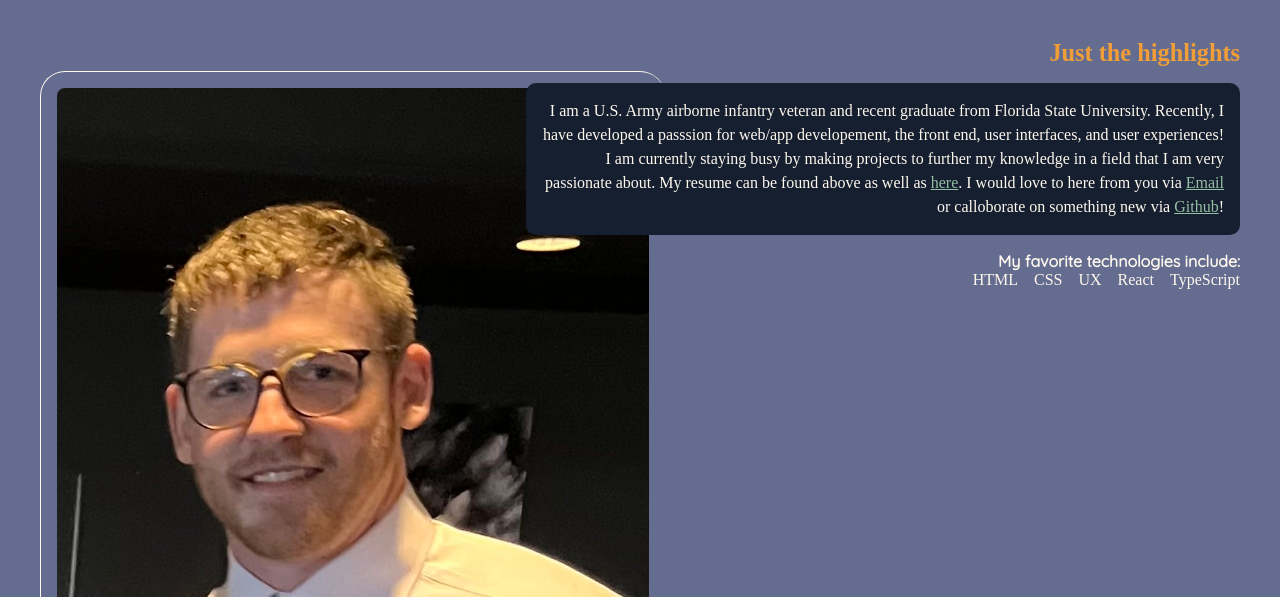
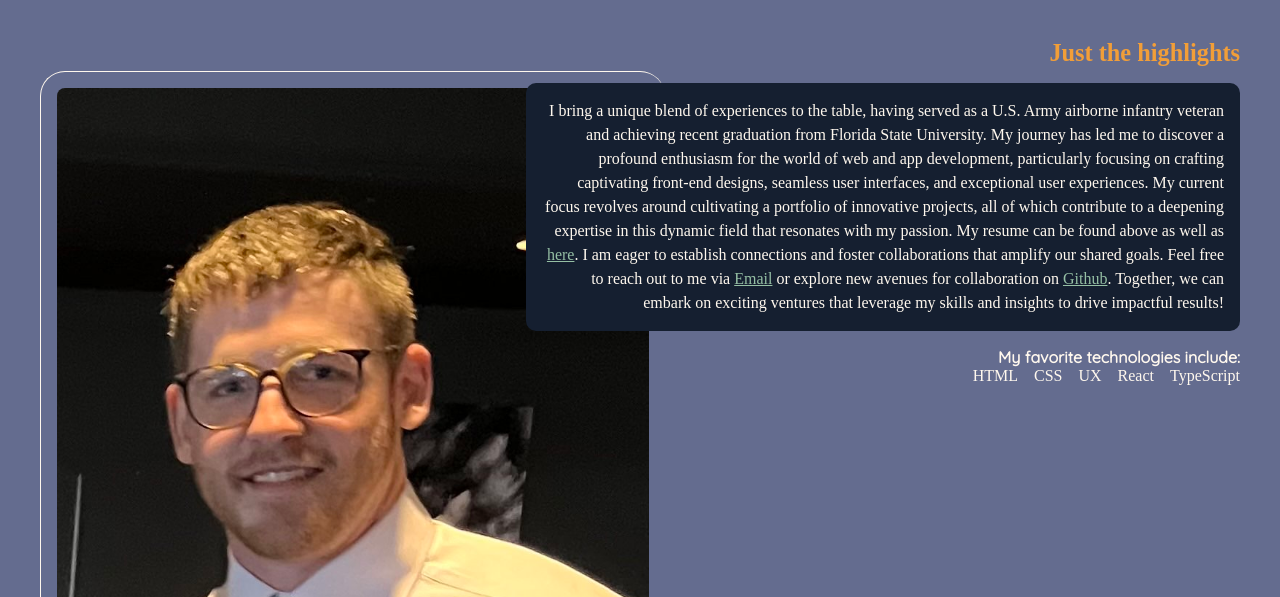
Before and after one commit to JoeSchmitt-2/portfolio-css-html, a plain HTML site: page about.html in a window 1280 px wide. Shown: the part 203-800 px from the top of the page. Drawn offline with Linux system fonts and the light colour scheme; a web font is replaced by a local one.

Commit message:
change to about section

```diff
--- a/about.html
+++ b/about.html
@@ -52,15 +52,16 @@
             <article>
                 <div class="text">
                     <h3>Just the highlights</h3>
-                    <p class="darkbox"> I am a U.S. Army airborne infantry veteran and recent graduate from
-                        Florida State University. Recently, I have developed a passsion for web/app developement, the
-                        front end, user interfaces, and user experiences! I am currently staying
-                        busy by making projects to further my knowledge in a field that I am very passionate about.
-                        My resume can be found above as well as
+                    <p class="darkbox">I bring a unique blend of experiences to the table, having served as a U.S. Army airborne infantry veteran and achieving recent
+                        graduation from Florida State University. My journey has led me to discover a profound enthusiasm for the world of web and app development,
+                        particularly focusing on crafting captivating front-end designs, seamless user interfaces, and exceptional user experiences.
+                        My current focus revolves around cultivating a portfolio of innovative projects, all of which contribute to a deepening expertise in this dynamic
+                        field that resonates with my passion. My resume can be found above as well as
                         <a href="https://www.dropbox.com/s/wdz4ld8yrd2et4k/Joseph%20Schmitt%20Resume.pdf?dl=0"
-                        target="_blank">here</a>. I would love to here from you via
-                        <a href="mailto:schmitttyy@gmail.com" target="_blank">Email</a> or calloborate on
-                        something new via <a href="https://github.com/JoeSchmitt-2" target="_blank">Github</a>!</p>
+                        target="_blank">here</a>. I am eager to establish connections and foster collaborations that amplify our shared goals. Feel free to reach out to
+                        me via <a href="mailto:schmitttyy@gmail.com" target="_blank">Email</a> or explore new avenues for collaboration on
+                        <a href="https://github.com/JoeSchmitt-2" target="_blank">Github</a>. Together, we can embark
+                        on exciting ventures that leverage my skills and insights to drive impactful results!</p>
                     <h4>My favorite technologies include:</h4>
                     <ul>
                         <li>HTML</li>
```
